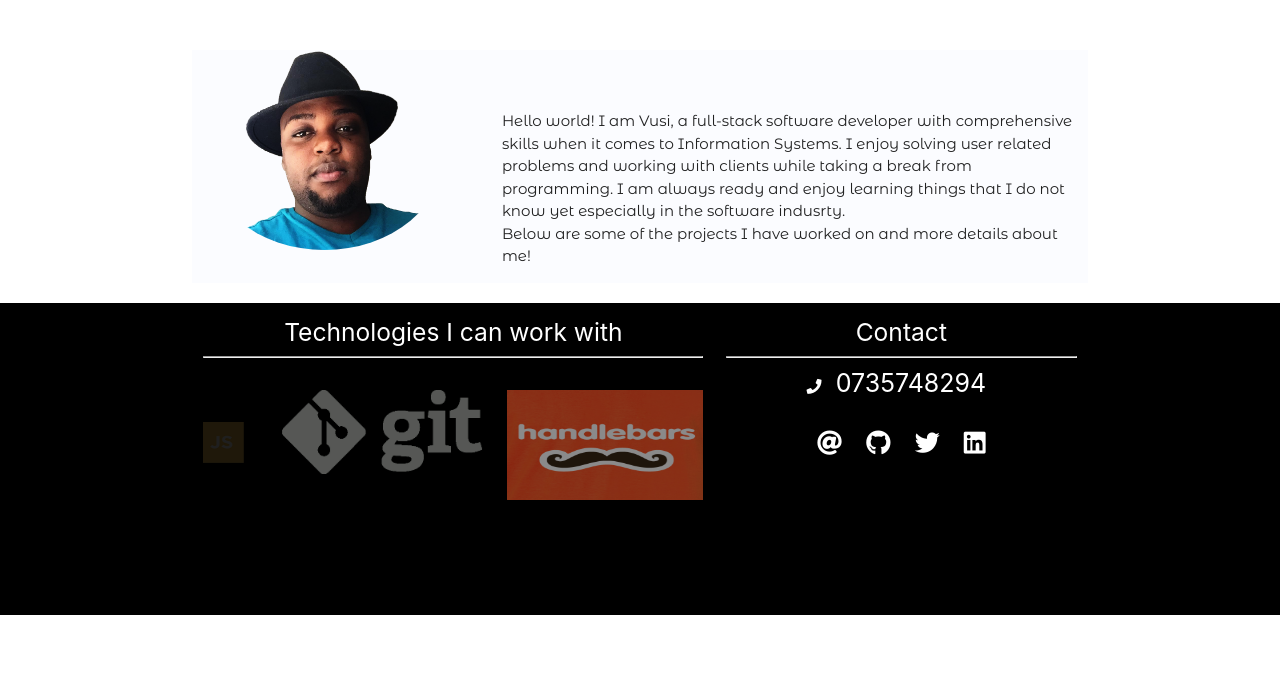
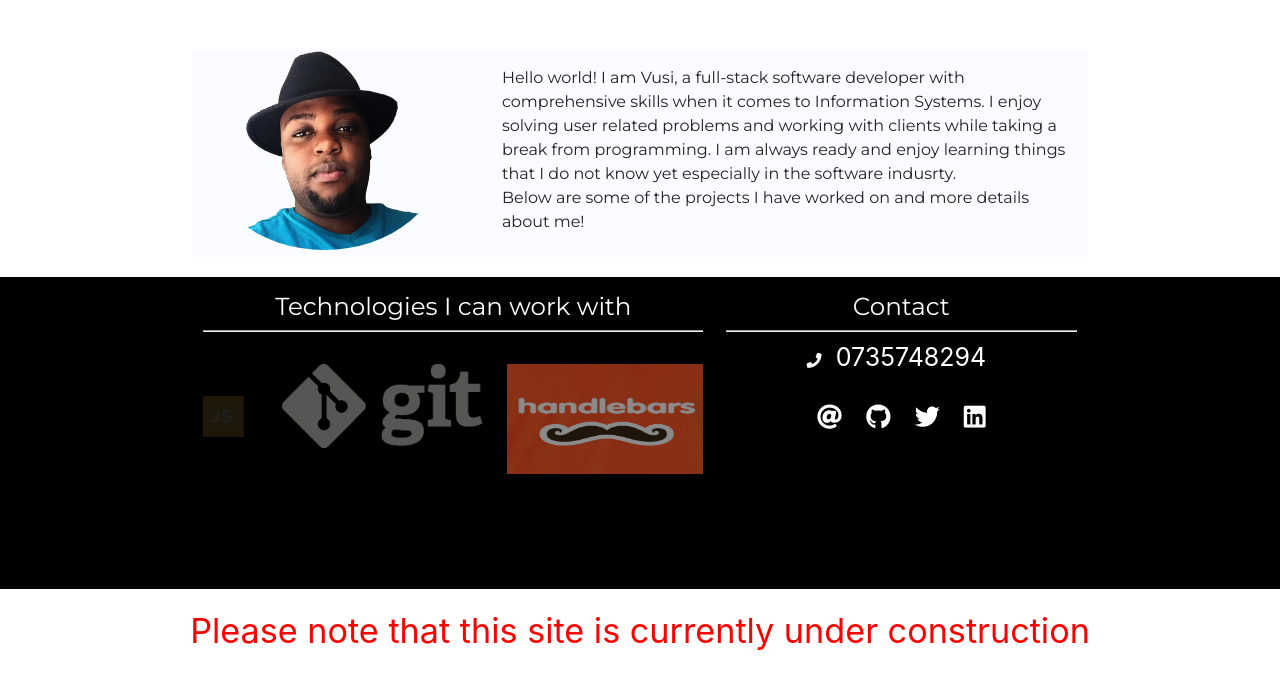
Before and after one commit to vtrev/vtrev.github.io, a plain HTML site: page index.html in a window 1280 px wide. Drawn offline with nearby package versions, Linux system fonts and the light colour scheme.

Commit message:
added construction message

```diff
--- a/index.html
+++ b/index.html
@@ -7,7 +7,7 @@
     <meta http-equiv="X-UA-Compatible" content="ie=edge">
     <link rel="stylesheet" href="https://use.fontawesome.com/releases/v5.4.1/css/all.css"
         integrity="sha384-5sAR7xN1Nv6T6+dT2mhtzEpVJvfS3NScPQTrOxhwjIuvcA67KV2R5Jz6kr4abQsz" crossorigin="anonymous">
-    <link href="https://fonts.googleapis.com/css?family=Montserrat+Alternates" rel="stylesheet">
+    <link href="https://fonts.googleapis.com/css?family=Montserrat" rel="stylesheet">
     <link rel="stylesheet" href="./style/mat.css">
     <link rel="stylesheet" href="./style/style.css">
     <script src="https://cdnjs.cloudflare.com/ajax/libs/handlebars.js/4.0.11/handlebars.min.js"></script>
@@ -49,7 +49,6 @@
                 <img src="./img/profile.png">
             </div>
             <div class="col s12 m8 l8  top-p">
-                <br><br>
                 <p> Hello world! I am Vusi, a full-stack software developer with comprehensive skills when it comes to
                     Information Systems. I enjoy solving user related problems and working with clients while taking a
                     break from programming.
@@ -61,25 +60,6 @@
             </div>
         </div>
     </div>
-
-    <!-- <div class="row section-three centext">
-        <div class="col-12 space">
-
-            <h3>Back-End Projects</h3>
-            <p>Please note that some of these projects are hosted on a server that sleeps,it might take a few seconds
-                to load</p>
-        </div>
-        <div id="back-end"></div>
-    </div>
-    <div class="row section-two centext">
-        <div class="col-12 space">
-            <hr>
-            <h3>Front-End Projects</h3>
-        </div>
-        <div id="front-end"></div>
-    </div> -->
-
-
     <footer>
         <div class="container">
             <div class="row">
@@ -105,6 +85,11 @@
             </div>
         </div>
     </footer>
+    <div class="row center">
+        <h4 style="color:red">Please note that this site is currently under construction</h4>
+
+
+    </div>
     <!-- <div class="end"></div> -->
     <script src="./js/dom.js"></script>
     <script src="./js/mat.js"></script>
--- a/style/style.css
+++ b/style/style.css
@@ -3,10 +3,11 @@
     height: 50px;
 }
 
-p {
-    font-family: 'Montserrat Alternates', sans-serif;
+p,
+h5 {
+    font-family: 'Montserrat', sans-serif;
+}
 
-}
 
 .centext {
     text-align: center;
@@ -68,11 +69,9 @@ nav {
     border-radius: 50%;
 }
 
-/* .section-one p {
-    color: black;
-    position: absolute;
-    bottom: 0;
-} */
+.section-one p {
+    font-size: 16px;
+}
 
 .top-p {
     position: relative;
```
